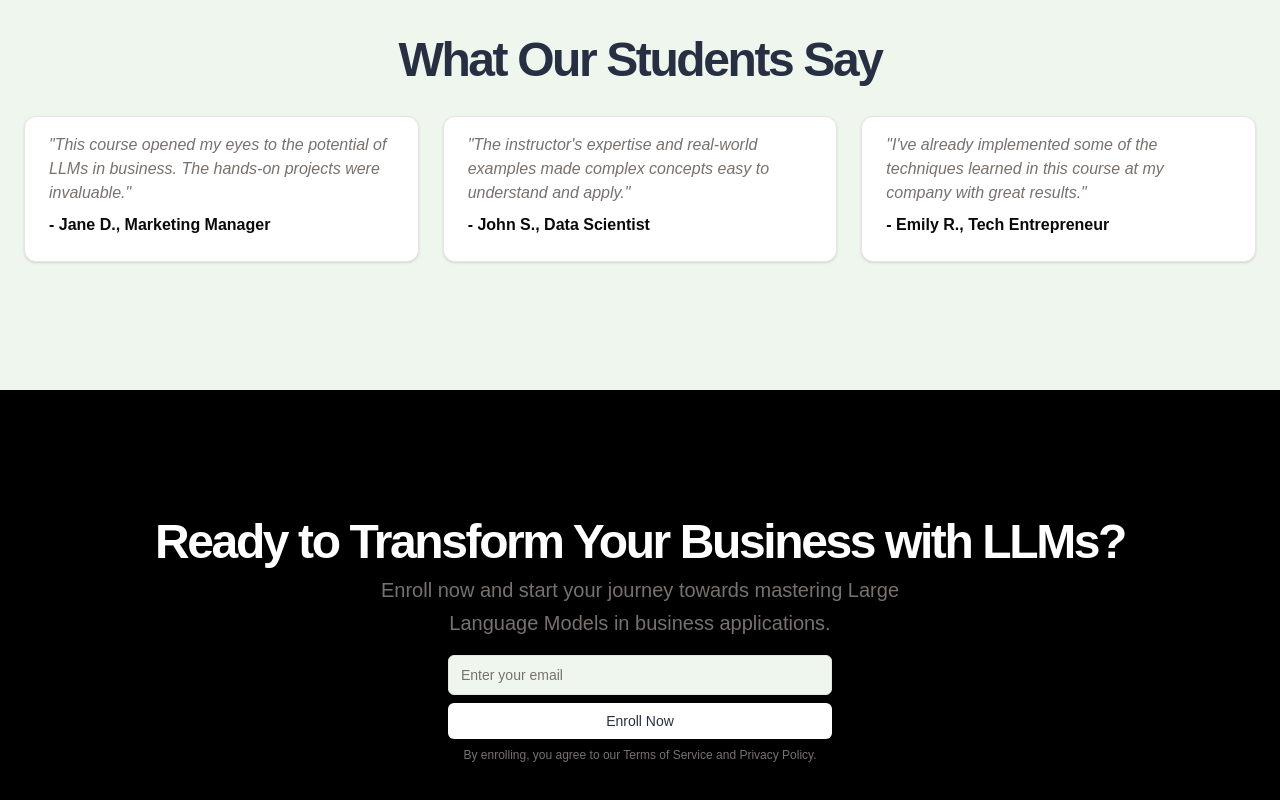
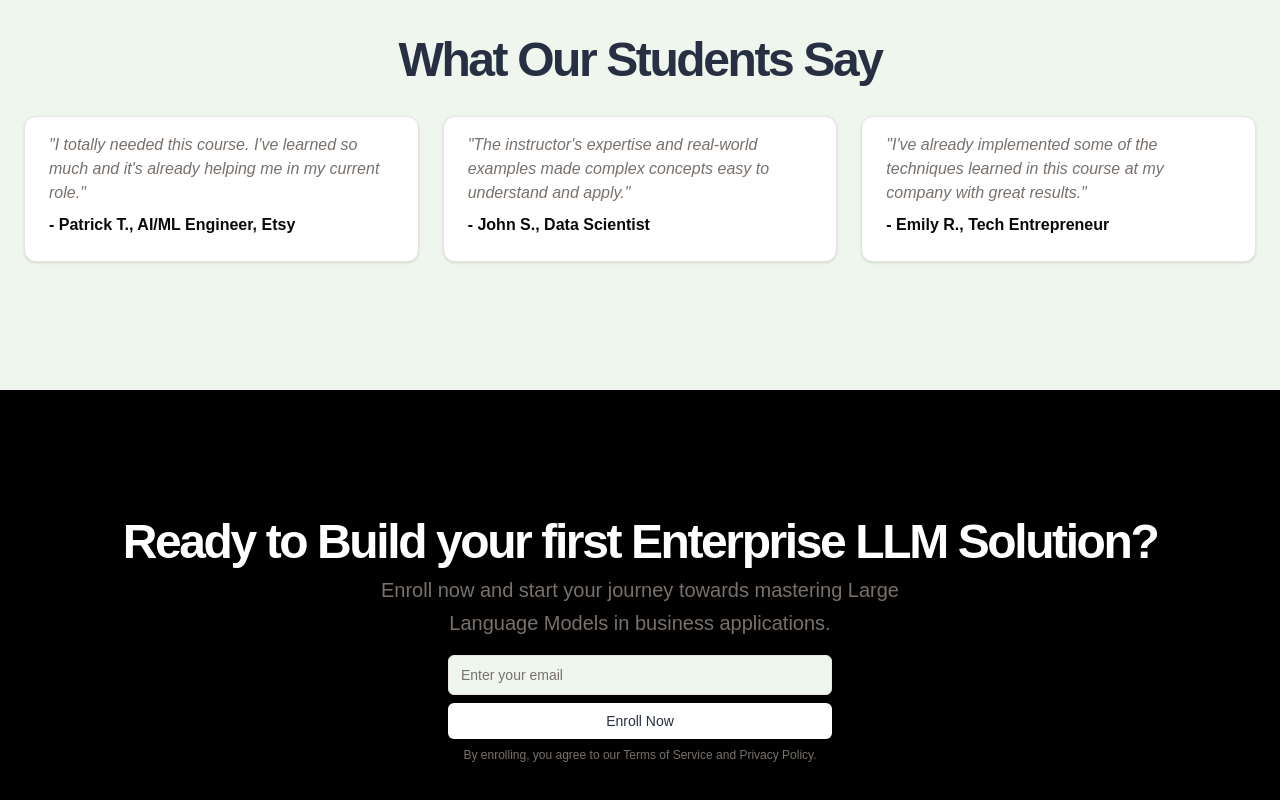
Before and after one commit to youngchingjui/llm-course-landing-page, a Next.js app: page / in a window 1280 px wide. Shown: the part 2747-3547 px from the top of the page. Built offline with nearby package versions, Linux system fonts and the light colour scheme.

Commit message:
added image

```diff
--- a/app/page.tsx
+++ b/app/page.tsx
@@ -10,7 +10,7 @@ import { CheckCircle2, GraduationCap } from "lucide-react";
 import Image from "next/image";
 import Link from "next/link";
 
-export default function LandingPageComponent() {
+export default function LandingPage() {
   return (
     <div className="flex flex-col min-h-screen items-center justify-center max-w-screen-l mx-auto">
       <header className="px-4 lg:px-6 h-14 flex items-center">
@@ -147,7 +147,7 @@ export default function LandingPageComponent() {
             <div className="flex flex-col md:flex-row items-center gap-8">
               <div className="w-full md:w-1/3">
                 <Image
-                  src="/placeholder.svg?height=400&width=400"
+                  src="/Ching_Young_03.jpeg?height=400&width=400"
                   width={400}
                   height={400}
                   alt="Instructor"
@@ -236,11 +236,12 @@ export default function LandingPageComponent() {
               <Card>
                 <CardContent className="mt-4">
                   <p className="text-muted-foreground italic">
-                    &quot;This course opened my eyes to the potential of LLMs in
-                    business. The hands-on projects were invaluable.&quot;
+                    &quot;I totally needed this course. I&apos;ve learned so
+                    much and it&apos;s already helping me in my current
+                    role.&quot;
                   </p>
                   <p className="mt-2 font-semibold">
-                    - Jane D., Marketing Manager
+                    - Patrick T., AI/ML Engineer, Etsy
                   </p>
                 </CardContent>
               </Card>
@@ -279,7 +280,7 @@ export default function LandingPageComponent() {
             <div className="flex flex-col items-center space-y-4 text-center">
               <div className="space-y-2">
                 <h2 className="text-3xl font-bold tracking-tighter sm:text-5xl">
-                  Ready to Transform Your Business with LLMs?
+                  Ready to Build your first Enterprise LLM Solution?
                 </h2>
                 <p className="mx-auto max-w-[600px] text-muted-foreground md:text-xl/relaxed lg:text-base/relaxed xl:text-xl/relaxed">
                   Enroll now and start your journey towards mastering Large
```
Also changed, not shown: 1 other file (tests, documents, lock files or other folders).
